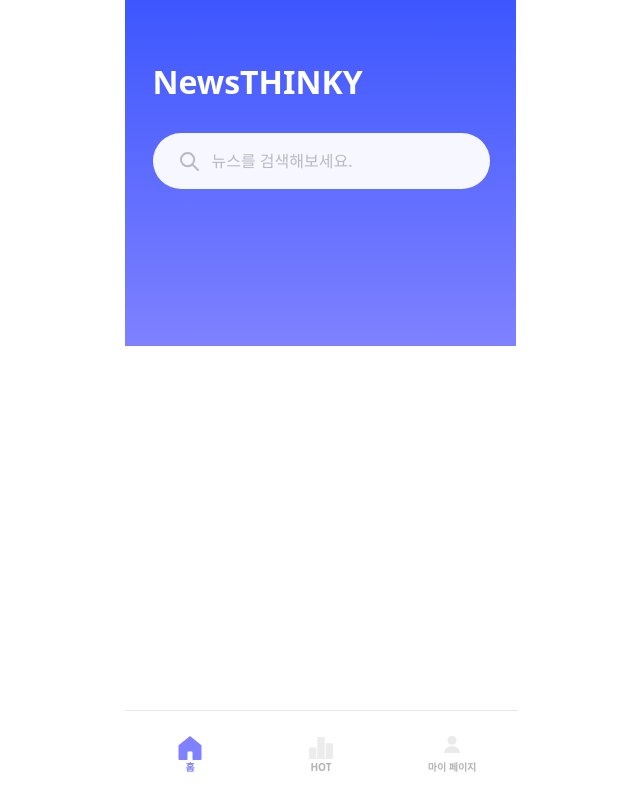
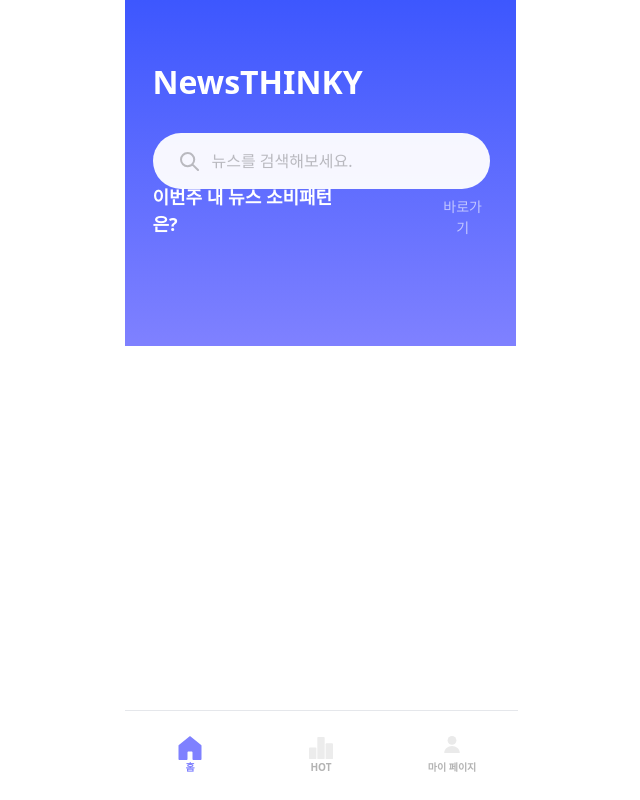
Before and after one commit to 9oormthon-univ/2025_SEASONTHON_TEAM_46_FE, a React (Vite) app: page / in a window 1280 px wide. Shown: the whole page, without its empty margins (319-959 px from the left). Built offline with nearby package versions, Linux system fonts and the light colour scheme.

Commit message:
feat: header

```diff
--- a/src/components/common/SearchBar.tsx
+++ b/src/components/common/SearchBar.tsx
@@ -18,7 +18,7 @@ export function SearchBar({
   onClick: () => void;
 }) {
   return (
-    <div className="flex h-[56px] w-[337px] items-center gap-[13px] rounded-[50px] bg-[rgba(255,255,255,0.95)] px-[27px]">
+    <div className="flex h-[56px] w-[337px] items-center gap-[13px] rounded-[50px] bg-white/95 px-[27px]">
       <img
         src={SearchSvg}
         alt="Search"
--- a/src/components/main/Header.tsx
+++ b/src/components/main/Header.tsx
@@ -4,13 +4,24 @@ import { SearchBar } from "../common/SearchBar";
 export function Header() {
   const [searchText, setSearchText] = useState<string>("");
   return (
-    <header className="flex h-[346px] w-[391px] flex-col gap-[27px] bg-gradient-to-b from-[#3D57FE] to-[#7F81FF] px-[28px] py-[58px]">
+    <header className="z-[1] flex h-[346px] w-[391px] flex-col gap-[27px] bg-gradient-to-b from-[#3D57FE] to-[#7F81FF] px-[28px] py-[58px]">
       <h1 className="text-[32px] font-bold text-white">NewsTHINKY</h1>
       <SearchBar
         searchText={searchText}
         setSearchText={setSearchText}
         onClick={() => {}}
       />
+      <div className="flex h-[22px] items-end gap-[88px]">
+        <p className="text-[18px] font-bold text-white">
+          이번주 내 뉴스 소비패턴은?
+        </p>
+        <button
+          className="cursor-pointer text-[14px] font-[500] text-white/60"
+          onClick={() => {}}
+        >
+          바로가기
+        </button>
+      </div>
     </header>
   );
 }
```
